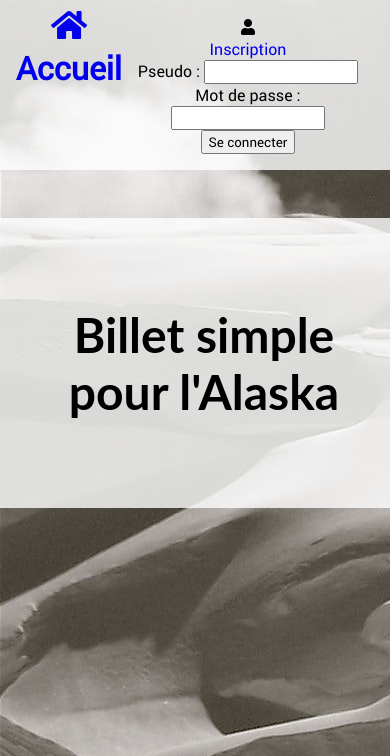
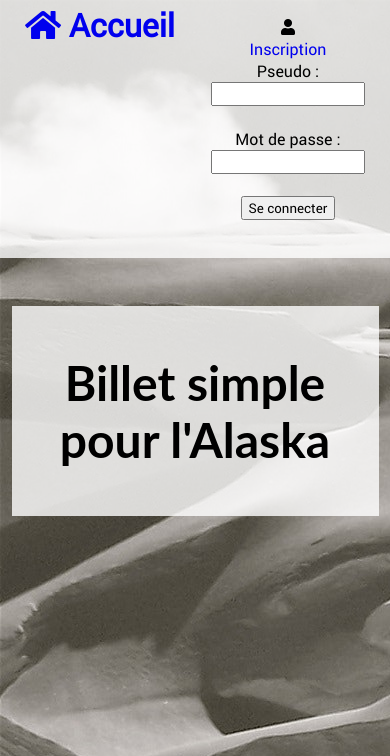
Before and after one commit to Sourigna-Vannapho/alaska-blog, a PHP site: page / in a window 390 px wide. Shown: the top 756 px of the page. Run offline with PHP 8.4, Linux system fonts and the light colour scheme; data that the repository does not hold is empty; some libraries are stand-ins or nearby versions; some web fonts are replaced.

Commit message:
Responsive for phones

```diff
--- a/public/css/style.css
+++ b/public/css/style.css
@@ -152,3 +152,16 @@ h2{
 		margin-top:0em;
 	}
 }
+@media screen and (max-width:767px){
+	#loginForm br{
+		display:block;
+	}
+	#blogSection{
+		width:90%;
+		padding:0.5em;
+	}
+	#loginHome{
+		flex-wrap: wrap;
+		justify-content: space-around;
+	}
+}
```
